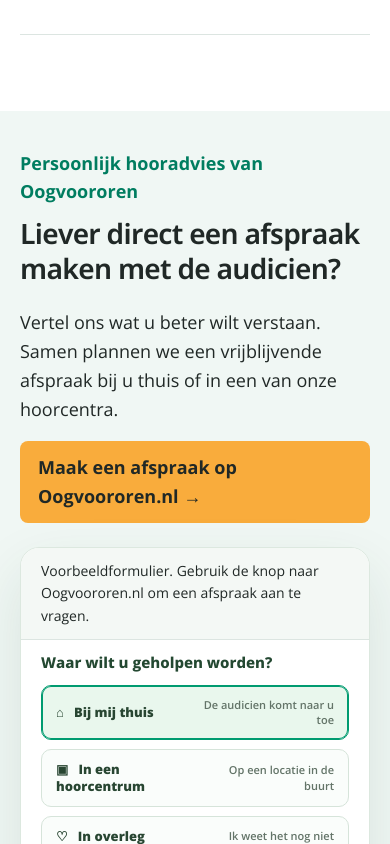
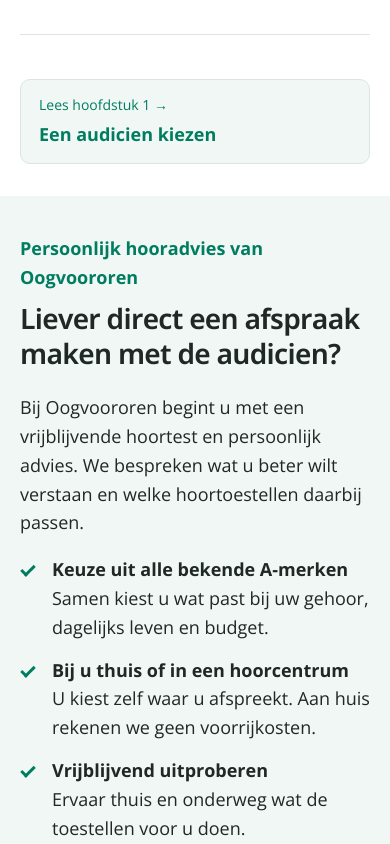
Before and after one commit to jo0stjo0st/oogvoororen-cro, a Next.js app: page /hoortoestellen/keuzehulp in a window 390 px wide. Shown: the part 4240-5084 px from the top of the page. Built offline with nearby package versions, Linux system fonts and the light colour scheme.

Commit message:
Refine guide appointment section and add chapter navigation

```diff
--- a/src/app/hoortoestellen/keuzehulp/appointment.tsx
+++ b/src/app/hoortoestellen/keuzehulp/appointment.tsx
@@ -4,15 +4,23 @@ import styles from "./guide.module.css";
 export function GuideAppointment() {
   return (
     <section id="afspraak" className={styles.appointment}>
-      <div className={`${styles.wrap} ${styles.split}`}>
+      <div className={`${styles.wrap} ${styles.split} ${styles.appointmentGrid}`}>
         <div>
           <p className={styles.kicker}>Persoonlijk hooradvies van Oogvoororen</p>
           <h2>Liever direct een afspraak maken met de audicien?</h2>
-          <p>Vertel ons wat u beter wilt verstaan. Samen plannen we een vrijblijvende afspraak bij u thuis of in een van onze hoorcentra.</p>
-          <a className={styles.action} href="https://oogvoororen.nl/afspraak">Maak een afspraak op Oogvoororen.nl →</a>
+          <p>Bij Oogvoororen begint u met een vrijblijvende hoortest en persoonlijk advies. We bespreken wat u beter wilt verstaan en welke hoortoestellen daarbij passen.</p>
+          <ul className={styles.benefits}>
+            <li><strong>Keuze uit alle bekende A-merken</strong><span>Samen kiest u wat past bij uw gehoor, dagelijks leven en budget.</span></li>
+            <li><strong>Bij u thuis of in een hoorcentrum</strong><span>U kiest zelf waar u afspreekt. Aan huis rekenen we geen voorrijkosten.</span></li>
+            <li><strong>Vrijblijvend uitproberen</strong><span>Ervaar thuis en onderweg wat de toestellen voor u doen.</span></li>
+            <li><strong>Vijf jaar service en garantie bij aankoop</strong><span>Ook na uw aankoop kunt u bij ons terecht voor hulp en bijstellingen.</span></li>
+          </ul>
         </div>
         <div className="cro-appointment-form-card">
-          <p className={styles.formNote}>Voorbeeldformulier. Gebruik de knop naar Oogvoororen.nl om een afspraak aan te vragen.</p>
+          <div className="cro-appointment-form-head">
+            <h3>Vraag een afspraak aan</h3>
+            <span>We bellen u om de afspraak samen in te plannen.</span>
+          </div>
           <AppointmentRequest />
         </div>
       </div>
--- a/src/app/hoortoestellen/keuzehulp/audicien-kiezen/page.tsx
+++ b/src/app/hoortoestellen/keuzehulp/audicien-kiezen/page.tsx
@@ -1,3 +1,4 @@
+import { ChapterNavigation } from "../chapter-navigation";
 import type { Metadata } from "next";
 import Link from "next/link";
 import styles from "../guide.module.css";
@@ -90,7 +91,10 @@ export default function Page() {
             <details><summary>Kan elke bijstelling online?</summary><p>Vraag of uw toestel en de audicien online bijstellen ondersteunen. Voor een andere pasvorm, een kapot onderdeel of een meting kan een fysieke afspraak nodig zijn.</p></details>
             <details><summary>Hoort onderhoud standaard bij de aankoop?</summary><p>Dat verschilt per aanbieder. Vraag apart naar schoonmaak, vervangende filters en dopjes, periodieke controles en hulp aan huis. Laat op de offerte zetten wat inbegrepen is.</p></details>
           </section>
-          <p><Link href="/hoortoestellen/keuzehulp#hoofdstukken">Terug naar de hoofdstukken →</Link></p>
+          <ChapterNavigation
+            previous={{ href: "/hoortoestellen/keuzehulp#hoofdstukken", label: "Terug naar de koopgids", title: "Alle hoofdstukken" }}
+            next={{ href: "/hoortoestellen/keuzehulp#hoofdstuk-2", label: "Volgend hoofdstuk · in de koopgids", title: "De hoortest en het adviesgesprek" }}
+          />
         </article>
       </div>
     </>
--- /dev/null
+++ b/src/app/hoortoestellen/keuzehulp/chapter-navigation.tsx
@@ -0,0 +1,23 @@
+import Link from "next/link";
+import styles from "./guide.module.css";
+
+type ChapterLink = { href: string; title: string; label: string };
+
+export function ChapterNavigation({ previous, next }: { previous?: ChapterLink; next?: ChapterLink }) {
+  return (
+    <nav className={styles.chapterNavigation} aria-label="Hoofdstuknavigatie">
+      {previous && (
+        <Link href={previous.href}>
+          <span>← {previous.label}</span>
+          <strong>{previous.title}</strong>
+        </Link>
+      )}
+      {next && (
+        <Link className={styles.nextChapter} href={next.href}>
+          <span>{next.label} →</span>
+          <strong>{next.title}</strong>
+        </Link>
+      )}
+    </nav>
+  );
+}
--- a/src/app/hoortoestellen/keuzehulp/guide.module.css
+++ b/src/app/hoortoestellen/keuzehulp/guide.module.css
@@ -233,14 +233,68 @@
   }
 }
 
-.appointment a.action {
-  text-decoration: none;
+.appointmentGrid {
+  align-items: start;
 }
 
-.formNote {
-  background: #f4f8f5;
-  border-bottom: 1px solid var(--line);
-  margin: 0;
-  padding: 12px 20px;
-  font-size: 0.875rem;
+.benefits {
+  list-style: none;
+  padding: 0;
+  display: grid;
+  gap: 14px;
 }
+
+.benefits li {
+  position: relative;
+  padding-left: 32px;
+}
+
+.benefits li::before {
+  content: "";
+  position: absolute;
+  left: 4px;
+  top: 7px;
+  width: 8px;
+  height: 14px;
+  border: solid var(--green);
+  border-width: 0 3px 3px 0;
+  transform: rotate(45deg);
+}
+
+.benefits strong,
+.benefits span {
+  display: block;
+}
+
+.chapterNavigation {
+  display: grid;
+  grid-template-columns: repeat(2, minmax(0, 1fr));
+  gap: 12px;
+}
+
+.chapterNavigation a {
+  display: grid;
+  gap: 4px;
+  border: 1px solid var(--line);
+  border-radius: 10px;
+  padding: 14px 18px;
+}
+
+.chapterNavigation span {
+  font-size: .875rem;
+}
+
+.nextChapter {
+  grid-column: 2;
+  background: var(--tint);
+}
+
+@media (max-width: 540px) {
+  .chapterNavigation {
+    grid-template-columns: 1fr;
+  }
+
+  .nextChapter {
+    grid-column: 1;
+  }
+}
--- a/src/app/hoortoestellen/keuzehulp/page.tsx
+++ b/src/app/hoortoestellen/keuzehulp/page.tsx
@@ -1,3 +1,4 @@
+import { ChapterNavigation } from "./chapter-navigation";
 import type { Metadata } from "next";
 import Link from "next/link";
 import styles from "./guide.module.css";
@@ -52,7 +53,7 @@ export default function Page() {
             <h2>Van eerste afspraak tot nazorg</h2>
             <ol className={styles.chapters}>
               {chapters.map(({ title, text, href, image }, index) => (
-                <li key={title}>
+                <li key={title} id={`hoofdstuk-${index + 1}`}>
                   <GuideVisual src={image} />
                   <div>
                   <h3>{index + 1}. {href ? <Link href={href}>{title} →</Link> : title}</h3>
@@ -73,6 +74,7 @@ export default function Page() {
             <details><summary>Moet ik bij mijn eerste afspraak meteen beslissen?</summary><p>Bij Oogvoororen is een adviesafspraak vrijblijvend. De audicien bespreekt uw gehoor en wensen met u. Daarna bepaalt u zelf of u verder wilt.</p></details>
             <details><summary>Hoe vergelijk ik prijzen van hoortoestellen?</summary><p>Vraag of de prijs per toestel of voor twee geldt, wat u uiteindelijk zelf betaalt en welke accessoires, controles en bijstellingen zijn inbegrepen.</p></details>
           </section>
+          <ChapterNavigation next={{ href: "/hoortoestellen/keuzehulp/audicien-kiezen", label: "Lees hoofdstuk 1", title: "Een audicien kiezen" }} />
         </div>
       </div>
     </>
```
